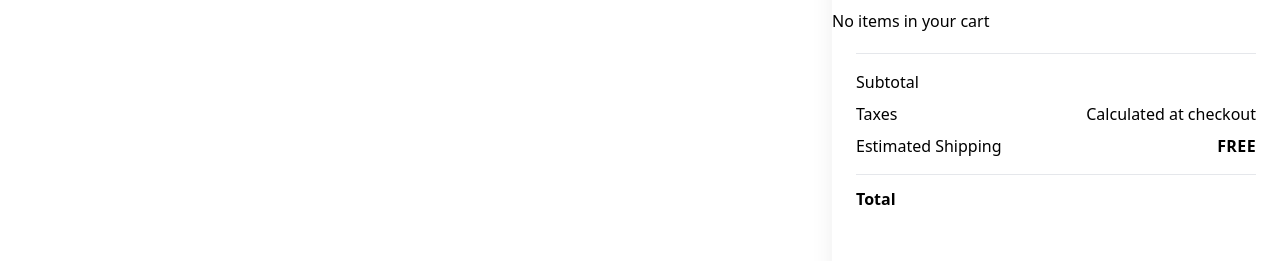
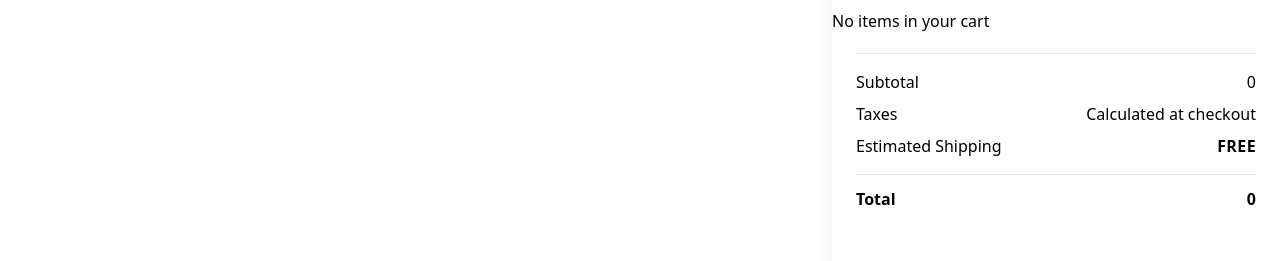
Before and after one commit to christophersutton/next-ecom-starter, a Next.js app: page / in a window 1280 px wide. Both pictures are taken after a click on the button "CART". Shown: the part 469-730 px from the top of the page. Built offline with nearby package versions, Linux system fonts and the light colour scheme.

Commit message:
subtotal and totals

```diff
--- a/components/Cart/Cart.js
+++ b/components/Cart/Cart.js
@@ -5,8 +5,8 @@ import { useCart } from "./useCart";
 import CartItem from "./CartItem/CartItem";
 
 const Cart = (props) => {
-  const cart = useCart();
-
+  const {lineItems, subTotal, total} = useCart();
+  console.log(subTotal);
   const checkout = () => {
     axios
       .post(`${process.env.NEXT_PUBLIC_DOMAIN}/api/checkout`, lineItems)
@@ -21,8 +21,8 @@ const Cart = (props) => {
     <>
       <div className="relative flex-1 px-4 sm:px-6">My Cart</div>
       <div>
-        {cart.lineItems.length > 0 ? (
-          cart.lineItems.map((item) => <CartItem item={item} />)
+        {lineItems.length > 0 ? (
+          lineItems.map((item) => <CartItem item={item} key={item.product_id}/>)
         ) : (
           <p>No items in your cart</p>
         )}
@@ -32,7 +32,7 @@ const Cart = (props) => {
           <ul className="py-3">
             <li className="flex justify-between py-1">
               <span>Subtotal</span>
-              <span>{cart.subTotal}</span>
+              <span>{ subTotal }</span>
             </li>
             <li className="flex justify-between py-1">
               <span>Taxes</span>
@@ -45,7 +45,7 @@ const Cart = (props) => {
           </ul>
           <div className="flex justify-between border-t border-accents-3 py-3 font-bold mb-10">
             <span>Total</span>
-            <span>{cart.total}</span>
+            <span>{total}</span>
           </div>
         </div>
         <button href="/checkout" onClick={() => checkout()}>
--- a/components/Cart/useCart.tsx
+++ b/components/Cart/useCart.tsx
@@ -14,26 +14,25 @@ export interface CartItem {
   quantity: number;
 }
 
-const getCartItems = () => {
-  if (typeof window !== 'undefined' && localStorage.getItem("CART_ITEMS")) {
-    return JSON.parse(localStorage.getItem("CART_ITEMS"))
+const cartLocalStorage = () => {
+  if (typeof window !== 'undefined' && localStorage.getItem("CART")) {
+    return JSON.parse(localStorage.getItem("CART"))
   }
-  else return []
-}
-const init = {
-  sessionId: "",
-  lineItems: getCartItems(),
-  isLoading: false,
+  else return {
+    sessionId: "",
+    lineItems: [],
+    isLoading: false,
+  }
 }
 
 type Action =
   | { type: "ADD_ITEM"; item: CartItem }
-  | { type: "REMOVE_ITEM"; product_id: string }
+  | { type: "REMOVE_ITEM"; item: CartItem }
   | { type: "UPDATE_ITEM"; item: CartItem }
   | { type: "EMPTY_CART" }
   | { type: "CHECKOUT" };
 
-export const CartContext = React.createContext(init);
+export const CartContext = React.createContext(cartLocalStorage());
 CartContext.displayName = "Cart";
 
 export const cartReducer = (state: State, action: Action) => {
@@ -41,19 +40,21 @@ export const cartReducer = (state: State, action: Action) => {
     case "ADD_ITEM": {
       return {
         ...state,
-        lineItems: [...state.lineItems, action.item],
+        lineItems: [...state.lineItems, action.item]
       };
     }
     case "REMOVE_ITEM": {
       return {
         ...state,
-        lineItems: state.lineItems.filter(li => li.product_id != action.product_id)
+        lineItems: state.lineItems.filter(li => li.product_id != action.item.product_id)
       };
     }
     case "EMPTY_CART": {
       return {
         ...state,
         lineItems: [],
+        subTotal: 0,
+        total: 0,
       };
     }
     case "UPDATE_ITEM": {
@@ -69,15 +70,21 @@ export const cartReducer = (state: State, action: Action) => {
 };
 
 export const CartProvider: FC = (props) => {
-  const [state, dispatch] = React.useReducer(cartReducer, init);
+  const [state, dispatch] = React.useReducer(cartReducer, cartLocalStorage());
 
   useEffect(() => {
-    localStorage.setItem("CART_ITEMS", JSON.stringify(state.lineItems));
-  }, [state.lineItems]);
+    localStorage.setItem("CART", JSON.stringify(state));
+  }, [state]);
 
   const addToCart = (item) => dispatch({ type: "ADD_ITEM", item });
-  const removeFromCart = (product_id) => dispatch({ type: "REMOVE_ITEM", product_id });
+  const removeFromCart = (item) => dispatch({ type: "REMOVE_ITEM", item });
   const updateItem = (item) => dispatch({ type: "UPDATE_ITEM", item });
+  const subTotal = state.lineItems.length > 0
+    ? state.lineItems.reduce((a,li) => a + li.quantity * li.item_price,0)
+    : 0
+  const total = state.lineItems.length > 0
+    ? state.lineItems.reduce((a,li) => a + li.quantity * li.item_price,0)
+    : 0
 
   const value = useMemo(
     () => ({
@@ -85,6 +92,8 @@ export const CartProvider: FC = (props) => {
       addToCart,
       removeFromCart,
       updateItem,
+      subTotal,
+      total
     }),
     [state]
   )
```
